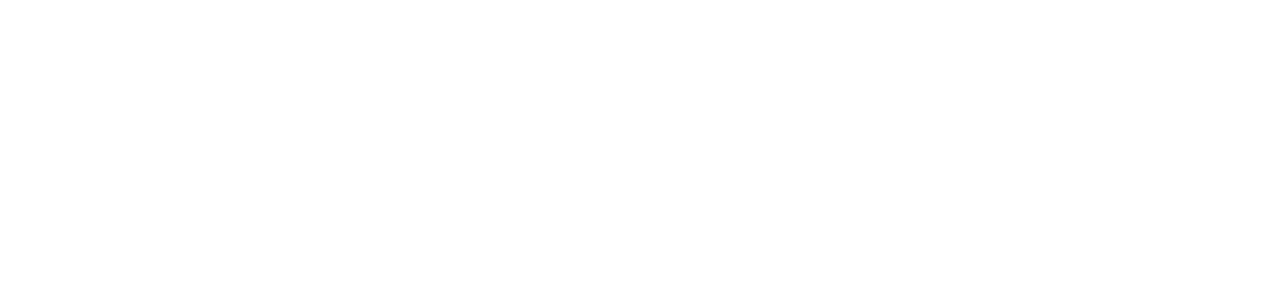
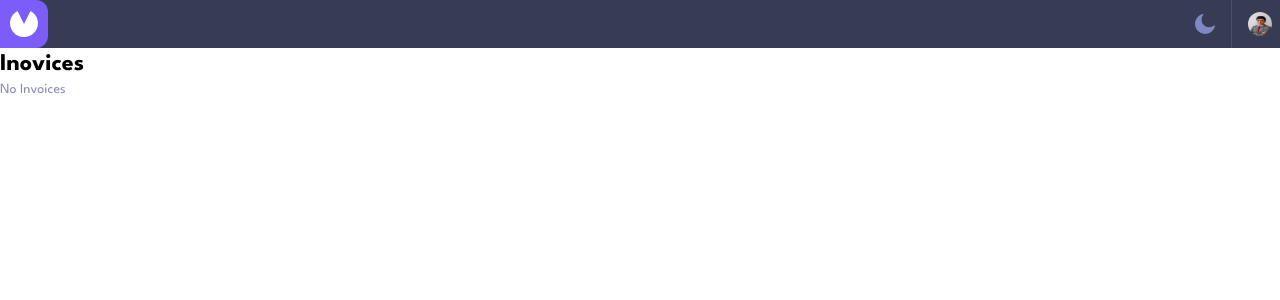
Before and after one commit to Jefferyi-Magtubo/Invoice-App, a React (Vite) app: page / in a window 1280 px wide. Shown: the top 300 px of the page. Built offline with nearby package versions, Linux system fonts and the light colour scheme.

Commit message:
Finished Header (no functionality yet), Started Home page

```diff
--- a/index.html
+++ b/index.html
@@ -7,9 +7,15 @@
     <link href="https://fonts.googleapis.com/css2?family=League+Spartan:wght@100..900&display=swap" rel="stylesheet">
     <meta name="viewport" content="width=device-width, initial-scale=1.0" />
     <title>Link Sharing App</title>
+    <style>
+      body  {
+        padding: 0 !important;
+        margin: 0 !important;
+      }
+    </style>
   </head>
-  <body>
-    <div id="root"></div>
+  <body class="m-0 font-leagueSpr">
+    <div id="root" class="m-0"></div>
     <script type="module" src="/src/main.tsx"></script>
   </body>
 </html>
--- a/src/App.css
+++ b/src/App.css
@@ -0,0 +1,4 @@
+body  {
+    padding: 0 !important;
+    margin: 0 !important;
+}
--- a/src/App.tsx
+++ b/src/App.tsx
@@ -1,18 +1,18 @@
-import { BrowserRouter, Routes, Route } from 'react-router-dom'
-import './App.css'
-import Header from './components/Header'
-import Home from './pages/Home'
+import { BrowserRouter, Routes, Route } from 'react-router-dom';
+import './App.css';
+import Header from './components/Header';
+import Home from './pages/Home';
 
 function App() {
   return (
     <BrowserRouter>
       <Routes>
-        <Route path='/' element={<Header />}>
-          <Route index element={<Home />}></Route>
+        <Route path="/" element={<Header />}>
+          <Route index element={<Home />} />
         </Route>
       </Routes>
     </BrowserRouter>
-  )
+  );
 }
 
-export default App
+export default App;
--- a/src/components/Header.tsx
+++ b/src/components/Header.tsx
@@ -1,12 +1,22 @@
 import React from "react"
+import { Outlet } from "react-router-dom"
 
 export default function Header() {
 
     return(
-        <header>
-            <svg width="72" height="72"></svg>
-            <img src="src\assets\icon-check.svg" />
-        </header>
+        <>
+            <header className="flex m-0 h-12 bg-darkGray">
+                <div className="bg-purple w-12 rounded-r-xl flex justify-center items-center">
+                    <img src="src/assets/logo.svg" />
+                </div>
+                <div className="ml-auto flex items-center justify-around">
+                    <img src="src/assets/icon-moon.svg" className="m-2" />
+                    <div className="w-px h-full bg-lightPurple m-2"></div>
+                    <img src="src/assets/jeff.jpg" className="w-6 h-6 rounded-3xl m-2"/>
+                </div>
+            </header>
+            <Outlet />
+        </>
     )
 
 }
--- a/src/pages/Home.tsx
+++ b/src/pages/Home.tsx
@@ -1,7 +1,19 @@
-
+import React from "react";
 
 export default function Home() {
-    return(
-        <h1>Hi</h1>
-    )
+    return (
+        <>
+            <section>
+                <div>
+                    <h1 className="text-2xl font-bold">Inovices</h1>
+                    <h2 className="text-sm text-lightGray">No Invoices</h2>
+                </div>
+                <div>
+                    <h2>
+
+                    </h2>
+                </div>
+            </section>
+        </>
+    );
 }
--- a/tailwind.config.js
+++ b/tailwind.config.js
@@ -12,6 +12,12 @@
       fontFamily: {
         'leagueSpr': ["League Spartan", 'sans-serif']
       },
+      colors: {
+        'purple' : "#7C5DFA",
+        'lightPurple' : "#494E6E",
+        'darkGray' : "#373B53",
+        'lightGray' : "#888EB0"
+      }
     },
   },
   plugins: [],
```
Also changed, not shown: src/assets/jeff.jpg (added).
